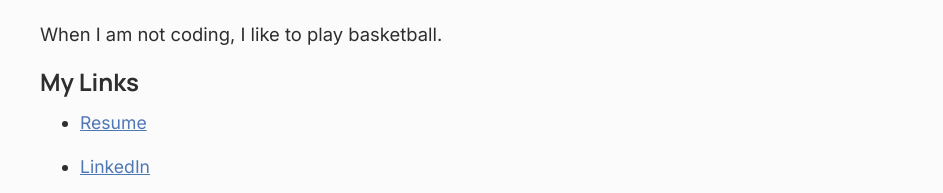
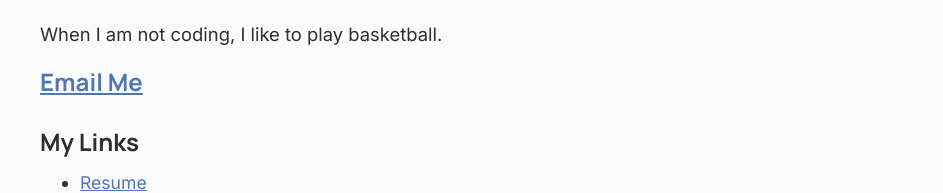
Before and after one commit to Etesam913/personal-website, a Next.js app: page /about in a window 1280 px wide. Shown: the part 843-1036 px from the top of the page, without its empty margins (150-1093 px from the left). Built offline with nearby package versions, Linux system fonts and the light colour scheme.

Commit message:
:sparkles: Added email link to `about/page.tsx`

```diff
--- a/src/app/about/about.css
+++ b/src/app/about/about.css
@@ -15,3 +15,7 @@
     text-align: left;
   }
 }
+
+.email-me-link{
+    margin-bottom: 1.5rem;
+}
--- a/src/app/about/page.tsx
+++ b/src/app/about/page.tsx
@@ -33,6 +33,11 @@ export default function About() {
         Bachelors of Science in Computer Science.
       </p>
       <p>When I am not coding, I like to play basketball.</p>
+
+      <h2 className="email-me-link">
+        <a href="mailto:etesamansari13@gmail.com">Email Me</a>
+       </h2>
+
       <h2 className="no-text-align">My Links</h2>
       <ul>
         <li>
```
